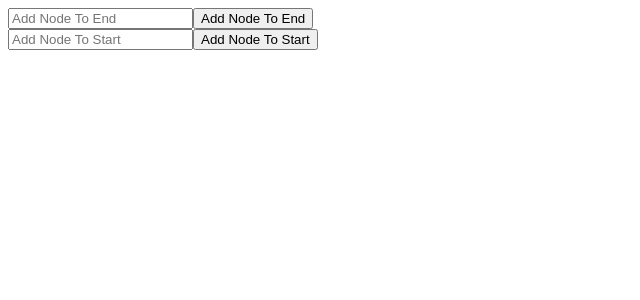
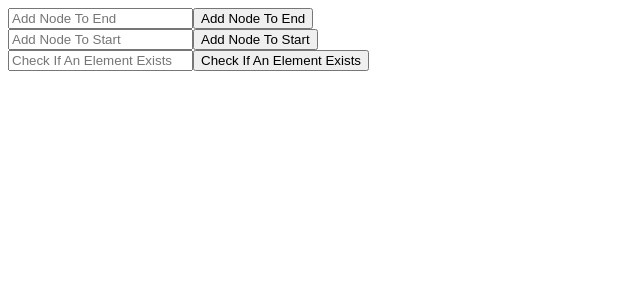
Before and after one commit to HenriqueFadoni/javis-interview, a React (Create React App) app: page / in a window 1280 px wide. Shown: the top 300 px of the page, without its empty margins (0-640 px from the left). Built offline with nearby package versions, Linux system fonts and the light colour scheme.

Commit message:
CheckNodeExists - check if nodes exist

```diff
--- a/src/App.tsx
+++ b/src/App.tsx
@@ -4,11 +4,13 @@ import { LinkedList, Node } from './text';
 
 import DisplayNode from './components/DisplayNode';
 import Functionalities from './components/Functionalities';
+import SearchNode from './components/SearchNode';
 
 const App: FunctionComponent = () => {
+  const [searchResponse, setSearchResponse] = useState(false);
   const [list, setList] = useState(new LinkedList());
 
-  const addNodeToEnd = (data: string | number) => {
+  const addNodeToEnd = (data: string) => {
     let newList = { ...list };
     let newNode = new Node(data);
 
@@ -26,7 +28,7 @@ const App: FunctionComponent = () => {
     setList(newList);
   }
 
-  const addNodeToStart = (data: string | number) => {
+  const addNodeToStart = (data: string) => {
     let newList = { ...list };
     let newNode = new Node(data);
     newNode.next = newList.head;
@@ -43,6 +45,23 @@ const App: FunctionComponent = () => {
     setList(newList)
   }
 
+  const checkNodeExists = (search: string) => {
+    let element = { ...list.head };
+    let answer = null;
+
+    while (answer === null) {
+      if (element.data === search) {
+        answer = true;
+      } else if (element.next) {
+        element = element.next;
+      } else {
+        answer = false;
+      }
+    }
+
+    setSearchResponse(answer);
+  }
+
   return (
     <div>
       {
@@ -57,6 +76,10 @@ const App: FunctionComponent = () => {
         onClickHandler={addNodeToStart}
         text='Add Node To Start'
       />
+      <SearchNode
+        response={searchResponse}
+        searchItem={checkNodeExists}
+      />
     </div>
   );
 }
--- a/src/components/Functionalities.tsx
+++ b/src/components/Functionalities.tsx
@@ -1,7 +1,7 @@
 import React, { FunctionComponent, useState } from 'react';
 
 interface FunctionalitiesProps {
-  onClickHandler: (data: string | number) => void,
+  onClickHandler: (data: string) => void,
   text: string
 }
 
--- /dev/null
+++ b/src/components/SearchNode.tsx
@@ -0,0 +1,35 @@
+import React, { FunctionComponent, useState } from 'react';
+
+import Functionalities from './Functionalities';
+
+interface SearchNodeProp {
+  response: boolean | null,
+  searchItem: (data: string) => void
+}
+
+const SearchNode: FunctionComponent<SearchNodeProp> = ({ response, searchItem }) => {
+  const [isSearching, setIsSearching] = useState(false);
+
+  const onClickHandler = (value: string) => {
+    searchItem(value)
+    setIsSearching(true);
+  }
+
+  const responseDisplay = (
+    <h3>
+      {response ? 'true' : 'false'}
+    </h3>
+  )
+
+  return (
+    <div>
+      {isSearching && responseDisplay}
+      <Functionalities
+        onClickHandler={onClickHandler}
+        text='Check If An Element Exists'
+      />
+    </div>
+  )
+};
+
+export default SearchNode
```
